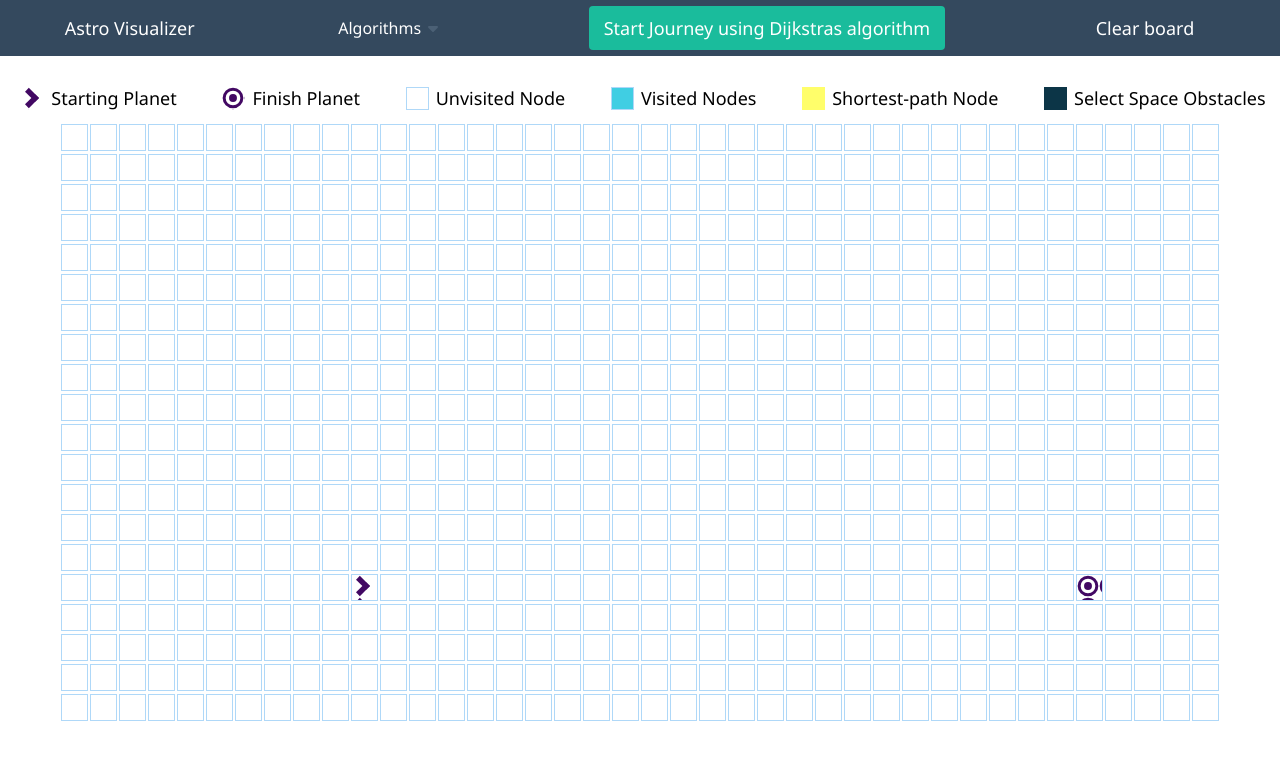
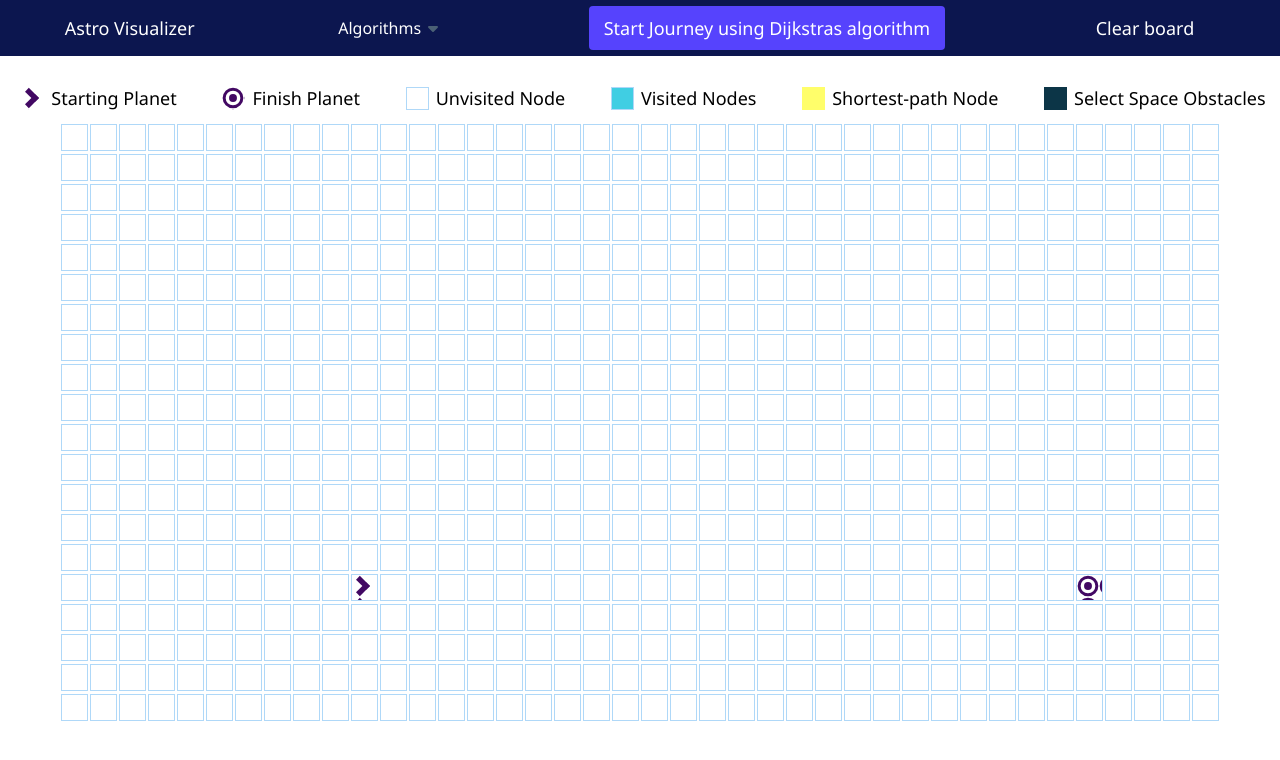
Before and after one commit to bobikenobi12/kompetentnite, a React (Create React App) app in the folder astro-visualizer/: page / in a window 1280 px wide. Shown: the top 760 px of the page. Built offline with nearby package versions, Linux system fonts and the light colour scheme.

Commit message:
Add animations for Node and small style changes

```diff
--- a/astro-visualizer/src/App.js
+++ b/astro-visualizer/src/App.js
@@ -4,13 +4,13 @@ import "./App.css";
 import "./index.css";
 import Node from "./Node/Node";
 import NavBar from "./NavBar/NavBar";
+import { dijkstra, getNodesInShortestPathOrder } from "./Algorithms/Dijkstras";
+let START_NODE_ROW = 15;
+let START_NODE_COL = 10;
+let FINISH_NODE_ROW = 15;
+let FINISH_NODE_COL = 35;
 
-const START_NODE_ROW = 15;
-const START_NODE_COL = 10;
-const FINISH_NODE_ROW = 15;
-const FINISH_NODE_COL = 35;
-
-function App() {
+export default function App() {
   const [grid, setGrid] = useState([]);
   const [mouseIsPressed, setMouseState] = useState(false);
   const [mainNode, setMainNode] = useState("");
@@ -54,15 +54,57 @@ function App() {
   const onDrop = (e) => {
     const nodeId = e.target.id;
     const nodeRowsCols = nodeId.split("-");
-    const rows = nodeRowsCols[1];
-    const cols = nodeRowsCols[2];
-    mainNode === "node-start"
-      ? getNewGridWithStartToggled(grid, rows, cols)
-      : getNewGridWithFinishToggled(grid, rows, cols);
+    const row = nodeRowsCols[1];
+    const col = nodeRowsCols[2];
+    if(mainNode === "node-start") {
+      START_NODE_ROW=row;
+      START_NODE_COL=col;
+      console.log(START_NODE_ROW, START_NODE_COL);
+      getNewGridWithStartToggled(grid, row, col)
+    }else {
+      FINISH_NODE_ROW=row;
+      FINISH_NODE_COL=col;
+      console.log(FINISH_NODE_ROW,FINISH_NODE_COL);
+      getNewGridWithFinishToggled(grid, row, col);
+    }
   };
+
+  const animateDijkstra = (visitedNodesInOrder, NodesInShortestPathOrder) => {
+    for(let i=0;i<=visitedNodesInOrder.length;i++) {
+      if(i===visitedNodesInOrder.length) {
+        setTimeout(() => {
+          animateShortestPath(NodesInShortestPathOrder);
+        }, 10*i);
+        return;
+      }
+      setTimeout(() => {
+        const node = visitedNodesInOrder[i];
+        document.getElementById(`node-${node.row}-${node.col}`).className = 'node node-visited';
+      }, 10 * i);
+    }
+  }
+
+  const animateShortestPath = (nodesInShortestPathOrder) => {
+    for(let i=0;i<nodesInShortestPathOrder.length;i++) {
+      setTimeout(() => {
+        const node=nodesInShortestPathOrder[i];
+        document.getElementById(`node-${node.row}-${node.col}`).className = 'node node-shortest-path';
+      }, 50*i);
+    }
+  }
+
+  const visualizeDijkstra = () =>{
+    const startNode = grid[START_NODE_ROW][START_NODE_COL];
+    const finishNode = grid[FINISH_NODE_ROW][FINISH_NODE_COL];
+    console.log(startNode, finishNode);
+    const visitedNodesInOrder=dijkstra(grid, startNode, finishNode);
+    const nodesInShortestPathOrder=getNodesInShortestPathOrder(finishNode);
+    animateDijkstra(visitedNodesInOrder, nodesInShortestPathOrder);
+  }
+
   return (
     <>
-      <NavBar/>
+      <NavBar visualizeDijkstra={visualizeDijkstra}/>
       <div className="grid">
         {grid.map((row, rowInx) => {
           return (
@@ -155,4 +197,3 @@ const getNewGridWithFinishToggled = (grid, row, col) => {
   newGrid[row][col] = newNode;
   return newGrid;
 };
-export default App;
--- a/astro-visualizer/src/NavBar/Dropdown/Dropdown.css
+++ b/astro-visualizer/src/NavBar/Dropdown/Dropdown.css
@@ -4,11 +4,13 @@
     width: 135px;
   }
   .dropdown--hover:hover {
-    color: #1abc9c;
+    /* color: #1abc9c; */
+    color: #5643FD;
     cursor: pointer;
   }
   .dropdown--click {
-    background-color: #1abc9c;
+    /* background-color: #1abc9c; */
+    background-color: #5643FD;
     color: #fff;
     cursor: pointer;
   }
@@ -25,7 +27,8 @@
     margin-top: 50px;
     display: flex;
     flex-direction: column;
-    background-color: #34495e;
+    /* background-color: #34495e; */
+    background-color: #0C164F;
     border-radius: 4px;
   }
   .dropdown-items .dropdown-item {
@@ -35,6 +38,7 @@
   }
   .dropdown-items .dropdown-item:hover {
     color: #ffffff;
-    background-color: #1abc9c;
+    /* background-color: #1abc9c; */
+    background-color: #5643FD;
     border-radius: 4px;
   }
--- a/astro-visualizer/src/NavBar/Dropdown/Dropdown.js
+++ b/astro-visualizer/src/NavBar/Dropdown/Dropdown.js
@@ -22,8 +22,6 @@ export const Dropdown = ({ setSelected }) => {
       setClickedOutside(true);
     }
   };
-  {
-  }
   useEffect(() => {
     document.addEventListener("mousedown", handleClickOutside);
     return () => document.removeEventListener("mousedown", handleClickOutside);
--- a/astro-visualizer/src/NavBar/NavBar.css
+++ b/astro-visualizer/src/NavBar/NavBar.css
@@ -1,7 +1,8 @@
 .controls {
   display: flex;
   justify-content: space-around;
-  background-color: #34495e;
+  /* background-color: #34495e; */
+  background-color: #0C164F;
   color: #fff;
 }
 .controls-logo {
@@ -12,7 +13,8 @@
   background-color: transparent;
 }
 .controls-logo:hover {
-  color: #1abc9c;
+  /* color: #1abc9c; */
+  color: #5643FD;
   cursor: pointer;
 }
 .controls-algorithms {
@@ -26,7 +28,8 @@
   font-size: 18px;
   align-self: center;
   justify-self: center;
-  background-color: #1abc9c;
+  background-color: #5643FD;
+  /* background-color: #1abc9c; */
   padding: 10px 15px;
   margin: 6px 0px;
   color: #fff;
@@ -45,7 +48,8 @@
 }
 .controls-clear:hover {
   cursor: pointer;
-  color: #1abc9c;
+  /* color: #1abc9c; */
+  color: #5643FD;
 }
 .labels {
   display: grid;
--- a/astro-visualizer/src/NavBar/NavBar.js
+++ b/astro-visualizer/src/NavBar/NavBar.js
@@ -3,14 +3,12 @@ import "./NavBar.css";
 import { useState } from "react";
 import { Dropdown } from "./Dropdown/Dropdown";
 
-export default function NavBar({setClear}) {
+export default function NavBar({visualizeDijkstra}) {
   const [selected, setSelected] = useState("Dijkstras");
   const refreshPage = () => {
     window.location.reload(false);
   }
-  const clearBoard = () => {
-    setClear(true);
-  }
+
   return (
     <>
       <div className="controls">
@@ -19,11 +17,11 @@ export default function NavBar({setClear}) {
         </button>
           <Dropdown className="controls-algorithms" setSelected={setSelected} />
         <div>
-        <button className="controls-visualize">
+        <button className="controls-visualize" onClick={visualizeDijkstra}>
           Start Journey using {selected} algorithm
         </button>
         </div>
-        <button className="controls-clear" onClick={clearBoard}>Clear board</button>
+        <button className="controls-clear" >Clear board</button>
       </div>
       <div className="labels">
         <div className="labels-start">
--- a/astro-visualizer/src/Node/Node.css
+++ b/astro-visualizer/src/Node/Node.css
@@ -17,3 +17,63 @@
   .node-wall {
     background-image: url("../meteor-solid.svg");
   }
+  .node-visited {
+    animation-name: visitedAnimation;
+    animation-duration: 1.5s;
+    animation-timing-function: ease-out;
+    animation-delay: 0;
+    animation-direction: alternate;
+    animation-iteration-count: 1;
+    animation-fill-mode: forwards;
+    animation-play-state: running;
+  }
+
+  @keyframes visitedAnimation {
+    0% {
+      transform: scale(0.3);
+      background-color: rgba(0, 0, 66, 0.75);
+      border-radius: 100%;
+    }
+
+    50% {
+      background-color: rgba(17, 104, 217, 0.75);
+    }
+
+    75% {
+      transform: scale(1.2);
+      background-color: rgba(0, 217, 159, 0.75);
+    }
+
+    100% {
+      transform: scale(1);
+      background-color: rgba(0, 190, 218, 0.75);
+    }
+  }
+
+  .node-shortest-path {
+    animation-name: shortestPath;
+    animation-duration: 1.5s;
+    animation-timing-function: ease-out;
+    animation-delay: 0;
+    animation-direction: alternate;
+    animation-iteration-count: 1;
+    animation-fill-mode: forwards;
+    animation-play-state: running;
+  }
+
+  @keyframes shortestPath {
+    0% {
+      transform: scale(0.6);
+      background-color: rgb(255, 254, 106);
+    }
+
+    50% {
+      transform: scale(1.2);
+      background-color: rgb(255, 254, 106);
+    }
+
+    100% {
+      transform: scale(1);
+      background-color: rgb(255, 254, 106);
+    }
+  }
```
